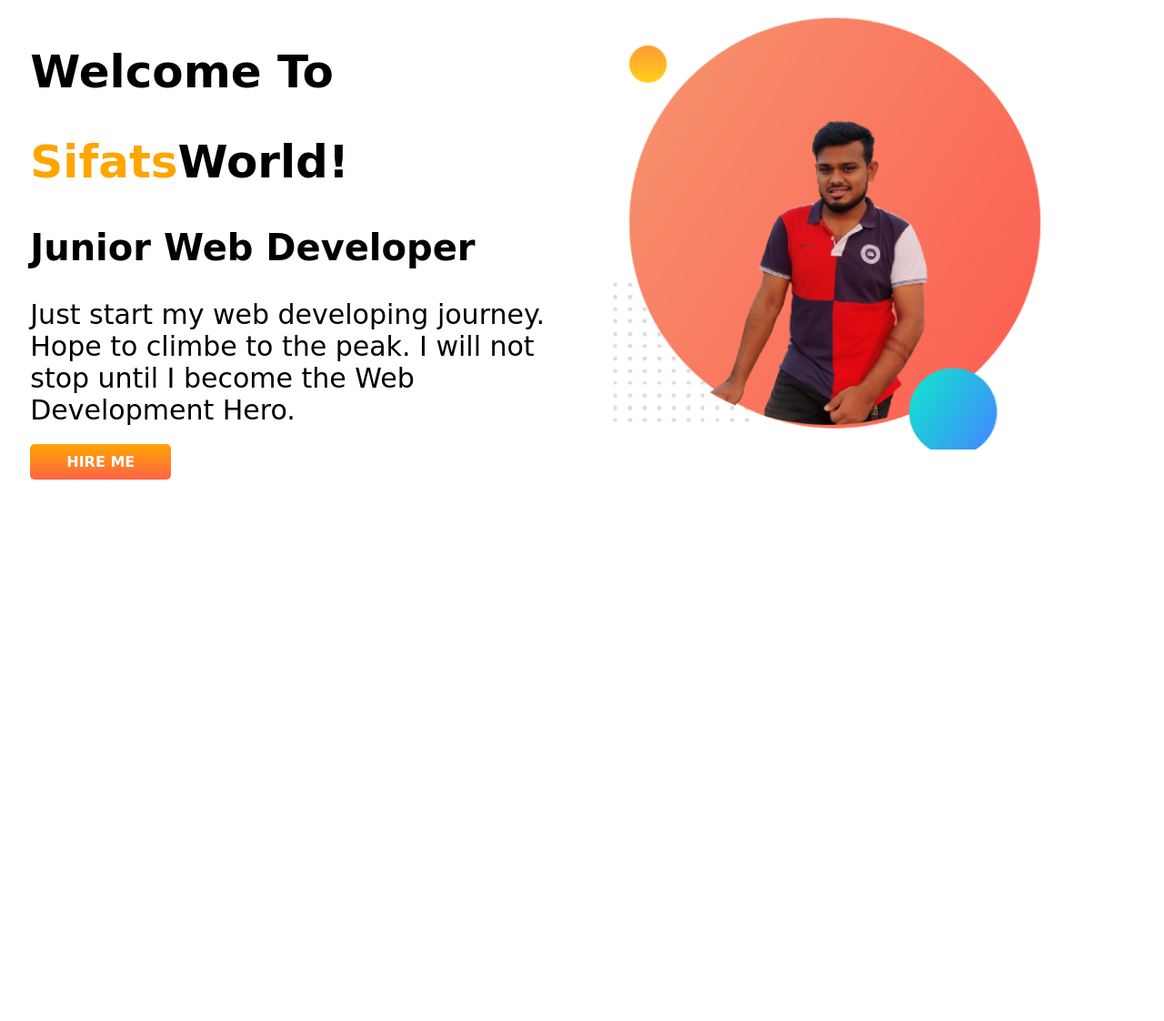
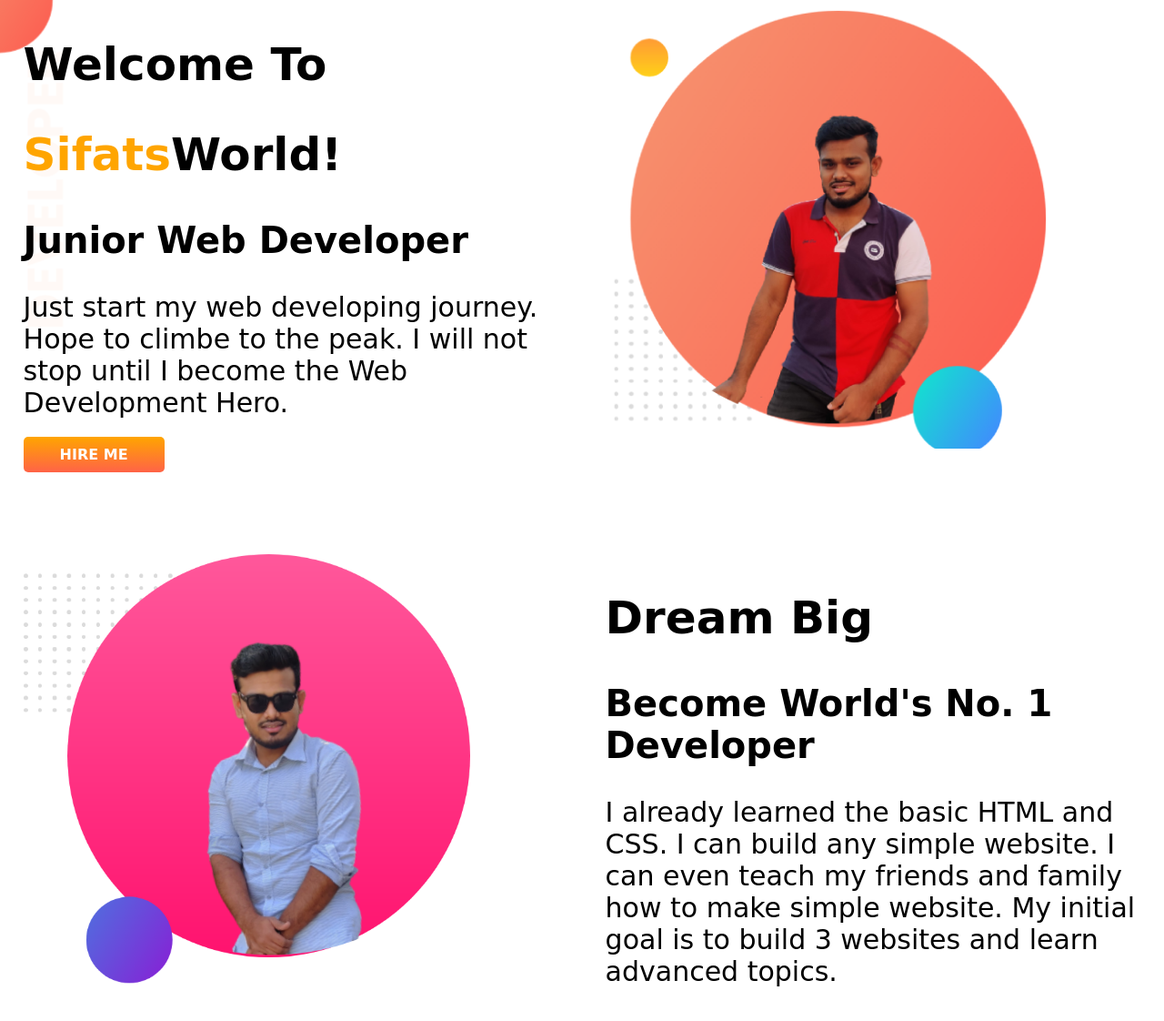
Before and after one commit to Sifatulla21/portfolio, a plain HTML site: page index.html in a window 1280 px wide. Shown: the whole page at 91% size. Before the commit the page ends 800 px from the top, so only its background shows below. Drawn offline with Linux system fonts and the light colour scheme; a web font is replaced by a local one.

Commit message:
dream big

```diff
--- a/index.html
+++ b/index.html
@@ -11,7 +11,7 @@
     <link rel="stylesheet" href="style.css">
 </head>
 <body>
-<section>
+<section class="top-banner">
     <div class="half-width">
         <h1>Welcome To</h1>
         <h1><span class="orange-color">Sifats</span>World!</h1>
@@ -21,5 +21,14 @@
     </div>
     <div class="half-width"><img src="images/my-bg1.png" alt=""></div>
 </section>
+<section class="dream-big">
+    <div class="half-width"><img src="images/my-bg2.png" alt=""></div>
+    <div class="half-width">
+        <h1>Dream Big</h1>
+        <h2>Become World's No. 1 Developer</h2>
+        <p>I already learned the basic HTML and CSS. I can build any simple website. I can even teach my friends and family how to make simple website. My initial goal is to build 3 websites and learn advanced topics.</p>
+
+    </div>
+</section>
 </body>
 </html>
--- a/style.css
+++ b/style.css
@@ -1,5 +1,6 @@
 body{
     font-family: 'Island Moments', cursive;
+    margin: 0;
 }
 h1{
     font-size: 50px;
@@ -15,6 +16,7 @@ p{
 }
 section{
     display:flex;
+    margin-bottom: 100px;
 }
 .half-width{
     width: 50%;
@@ -32,3 +34,7 @@ section{
     border-radius: 5px;
 
 }
+.top-banner{
+    background-image: url(images/top-banner.png);
+    background-repeat: no-repeat;
+}
```
